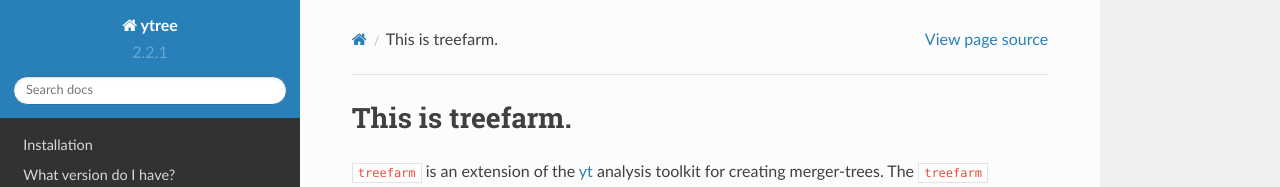
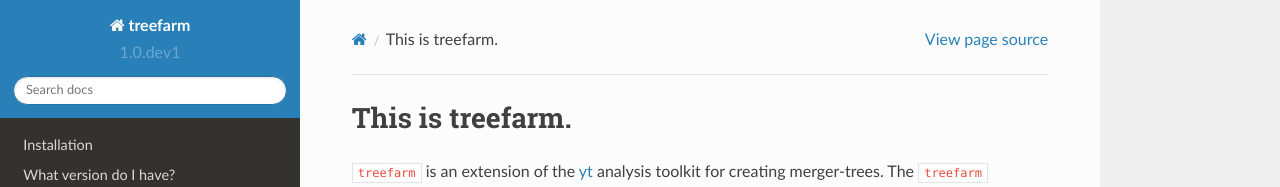
Before and after one commit to ytree-project/treefarm, a Sphinx documentation site: the page built from doc/source/index.rst, in a window 1280 px wide. Shown: the top 187 px of the page. Built offline with Sphinx 7.4.7 and the Read the Docs theme 2.0.0, drawn with Linux system fonts in a browser that asks for light colours.

Commit message:
Update names.

```diff
--- a/doc/source/conf.py
+++ b/doc/source/conf.py
@@ -1,6 +1,6 @@
 # -*- coding: utf-8 -*-
 #
-# ytree documentation build configuration file, created by
+# treefarm documentation build configuration file, created by
 # sphinx-quickstart on Wed Aug 31 10:54:10 2016.
 #
 # This file is execfile()d with the current directory set to its
@@ -58,7 +58,7 @@ source_suffix = '.rst'
 master_doc = 'index'
 
 # General information about the project.
-project = u'ytree'
+project = u'treefarm'
 copyright = u'ytree development team. All rights reserved.'
 author = u'ytree development team'
 
@@ -67,9 +67,9 @@ author = u'ytree development team'
 # built documents.
 #
 # The short X.Y version.
-version = u'2.2.1'
+version = u'1.0.dev1'
 # The full version, including alpha/beta/rc tags.
-release = u'2.2.1'
+release = u'1.0.dev1'
 
 # The language for content autogenerated by Sphinx. Refer to documentation
 # for a list of supported languages.
@@ -133,7 +133,7 @@ html_theme_options = {'collapse_navigation': False}
 
 # The name for this set of Sphinx documents.
 # "<project> v<release> documentation" by default.
-#html_title = u'ytree 2.0.0'
+#html_title = u'treefarm'
 
 # A shorter title for the navigation bar.  Default is the same as html_title.
 #html_short_title = None
@@ -215,7 +215,7 @@ html_static_path = []
 #html_search_scorer = 'scorer.js'
 
 # Output file base name for HTML help builder.
-htmlhelp_basename = 'ytreedoc'
+htmlhelp_basename = 'treefarmdoc'
 
 # -- Options for LaTeX output ---------------------------------------------
 
@@ -237,7 +237,7 @@ latex_elements = {
 # (source start file, target name, title,
 #  author, documentclass [howto, manual, or own class]).
 latex_documents = [
-    (master_doc, 'ytree.tex', u'ytree Documentation',
+    (master_doc, 'treefarm.tex', u'treefarm Documentation',
      u'Britton Smith', 'manual'),
 ]
 
@@ -267,7 +267,7 @@ latex_documents = [
 # One entry per manual page. List of tuples
 # (source start file, name, description, authors, manual section).
 man_pages = [
-    (master_doc, 'ytree', u'ytree Documentation',
+    (master_doc, 'treefarm', u'treefarm Documentation',
      [author], 1)
 ]
 
@@ -281,8 +281,8 @@ man_pages = [
 # (source start file, target name, title, author,
 #  dir menu entry, description, category)
 texinfo_documents = [
-    (master_doc, 'ytree', u'ytree Documentation',
-     author, 'ytree', 'One line description of project.',
+    (master_doc, 'treefarm', u'treefarm Documentation',
+     author, 'treefarm', 'One line description of project.',
      'Miscellaneous'),
 ]
 
```
Also changed, not shown: 1 other file.
